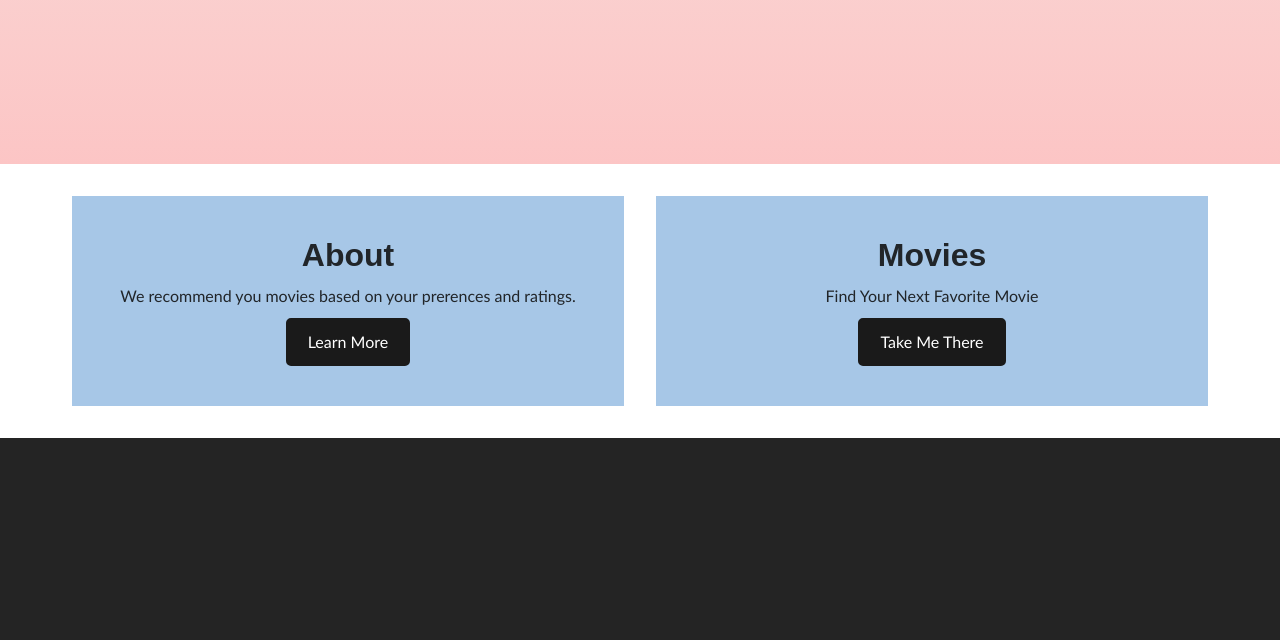
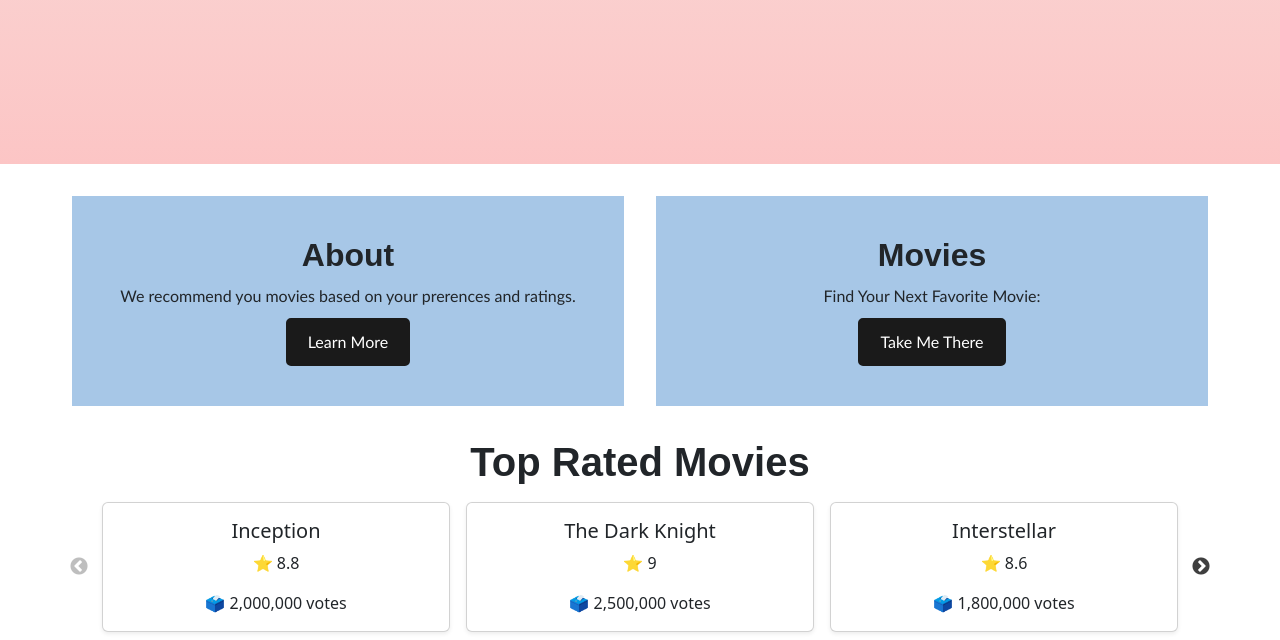
Before and after one commit to talbot648/Movie-Recommender, a React (Vite) app in the folder frontend/: page / in a window 1280 px wide. Shown: the part 692-1332 px from the top of the page. Before the commit the page ends 1130 px from the top, so only its background shows below. Built offline with nearby package versions, Linux system fonts and the light colour scheme.

Commit message:
imported react slick, added a carousel of top movies with mock movie data

```diff
--- a/frontend/package.json
+++ b/frontend/package.json
@@ -15,6 +15,8 @@
     "react": "^19.1.0",
     "react-bootstrap": "^2.10.10",
     "react-dom": "^19.1.0",
+    "react-slick": "^0.30.3",
+    "slick-carousel": "^1.8.1",
     "tailwindcss": "^4.1.10"
   },
   "devDependencies": {
--- /dev/null
+++ b/frontend/src/components/Carousel.jsx
@@ -0,0 +1,33 @@
+import React from "react";
+import Slider from "react-slick";
+import FilmCard from "./FilmCard";
+import '../css/carousel.css'; // Import custom styles for the carousel
+
+const MovieCarousel = ({ movies }) => {
+  const settings = {
+    dots: false,
+    infinite: false,
+    speed: 500,
+    slidesToShow: 3,      // show 3 cards at once
+    slidesToScroll: 1,    // scroll 1 card per arrow click
+    arrows: true
+    };
+
+  return (
+    <div className="container">
+      <Slider {...settings}>
+        {movies.map((movie, idx) => (
+          <div key={idx}>
+            <FilmCard
+              filmTitle={movie.title}
+              AverageRating={movie.rating}
+              totalVotes={movie.votes}
+            />
+          </div>
+        ))}
+      </Slider>
+    </div>
+  );
+};
+
+export default MovieCarousel;
--- /dev/null
+++ b/frontend/src/components/FilmCard.jsx
@@ -0,0 +1,14 @@
+import React from 'react';
+import { Card } from 'react-bootstrap';
+
+const FilmCard = ({ filmTitle, AverageRating, totalVotes }) => (
+  <Card className="m-2 shadow-sm" style={{ minWidth: '250px' }}>
+    <Card.Body className="text-center">
+      <Card.Title>{filmTitle}</Card.Title>
+      <Card.Text>⭐ {AverageRating} </Card.Text>
+      <Card.Text>🗳 {totalVotes.toLocaleString()} votes</Card.Text>
+    </Card.Body>
+  </Card>
+);
+
+export default FilmCard;
--- a/frontend/src/css/Home.css
+++ b/frontend/src/css/Home.css
@@ -34,3 +34,8 @@
   max-width: 1200px;
   margin: 0 auto;
 }
+
+h1 {
+    font-family: 'Poppins', sans-serif;
+    font-weight: bold;
+}
--- /dev/null
+++ b/frontend/src/css/carousel.css
@@ -0,0 +1,22 @@
+
+.slick-prev:before,
+.slick-next:before {
+    color: rgb(0, 0, 0) !important;
+    font-size: 30px;
+    opacity: 1;
+}
+
+.slick-prev {
+  left: 20px;
+  z-index: 1;
+}
+
+.slick-next {
+    right: 20px;
+    z-index: 1;
+}
+
+.slick-prev:hover:before,
+.slick-next:hover:before {
+    color: #A7C7E7 !important;
+}
--- a/frontend/src/main.jsx
+++ b/frontend/src/main.jsx
@@ -3,6 +3,9 @@ import { createRoot } from 'react-dom/client'
 import './css/index.css'
 import App from './App.jsx'
 import 'bootstrap/dist/css/bootstrap.min.css';
+import "slick-carousel/slick/slick.css";
+import "slick-carousel/slick/slick-theme.css";
+
 
 
 createRoot(document.getElementById('root')).render(
--- a/frontend/src/pages/Home.jsx
+++ b/frontend/src/pages/Home.jsx
@@ -1,9 +1,19 @@
 import InfoBox from '../components/InfoBox';
+import Carousel from '../components/Carousel';
 import '../css/Home.css'
 
 
 
+
 const Home = () => {
+      const movies = [
+    { title: 'Inception', rating: 8.8, votes: 2000000 },
+    { title: 'The Dark Knight', rating: 9.0, votes: 2500000 },
+    { title: 'Interstellar', rating: 8.6, votes: 1800000 },
+    { title: 'Tenet', rating: 7.4, votes: 400000 },
+    { title: 'Dunkirk', rating: 7.9, votes: 600000 },
+    { title: 'Memento', rating: 8.4, votes: 1200000 },
+  ];
 
 return (
 <>
@@ -22,10 +32,15 @@ return (
  />
   <InfoBox
     title = "Movies"
-    description = "Find Your Next Favorite Movie"
+    description = "Find Your Next Favorite Movie:"
     buttonText = "Take Me There"
     buttonLink = "/Movies"
  />
+</div>
+<div className='container'>
+    <h1>Top Rated Movies</h1>
+    <Carousel movies={movies} />
+
 </div>
 
 
```
Also changed, not shown: 1 other file (tests, documents, lock files or other folders).
